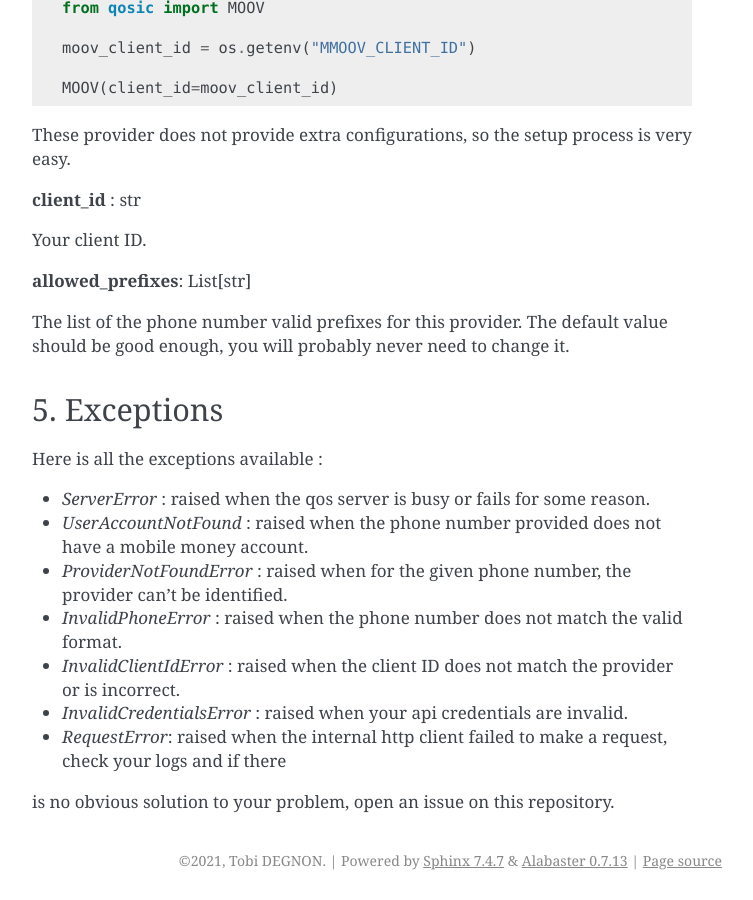
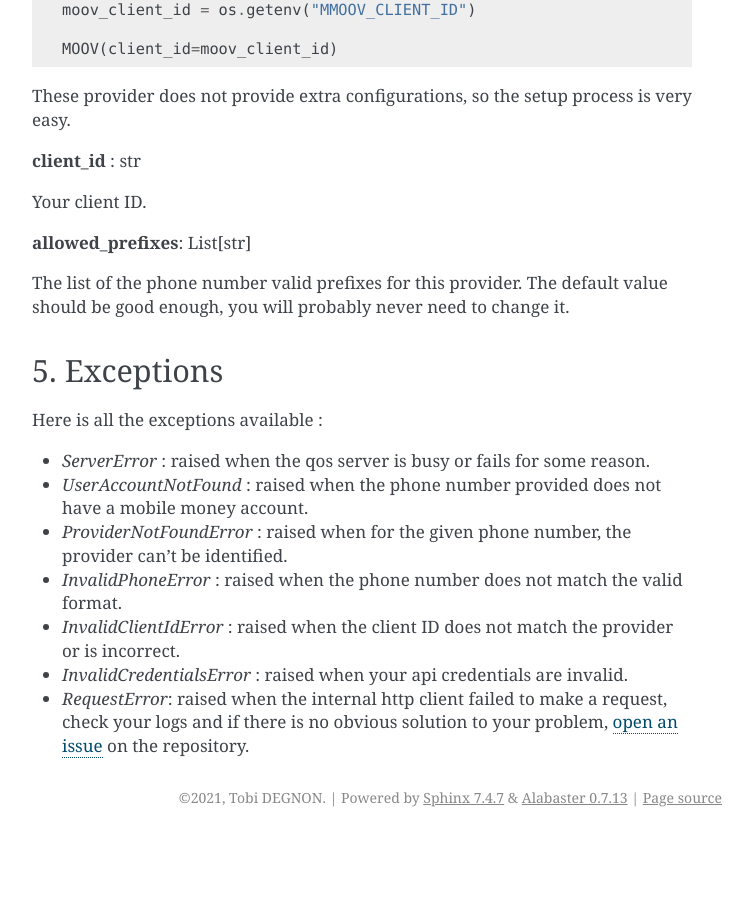
Before and after one commit to Tobi-De/qosic-sdk, a Sphinx documentation site: the page built from docs/usage.rst, in a window 1280 px wide and 900 px high, scrolled down 3344 px. Shown: the whole window, without its empty margins (388-1141 px from the left). Built offline with Sphinx 7.4.7, drawn with Linux system fonts in a browser that asks for light colours; pages that are not in the unit, such as notebooks, are missing from menus; after the commit the page ends 4181 px from its top, so only the background shows below that; some of the changed text lies outside the part shown.

```diff
--- a/docs/usage.rst
+++ b/docs/usage.rst
@@ -128,8 +129,7 @@ The phone number used. Example : 229XXXXXXXX
 There are only two suppored providers for now, MTN and MOOV, and two
 corresponding classes are available for them.
 
-MTN
----
+**MTN**
 
 .. code-block:: python
 
@@ -179,8 +179,7 @@ The list of the phone number valid prefixes for this provider. The default value
 never need to change it.
 
 
-MOOV
-----
+**MOOV**
 
 .. code-block:: python
 
@@ -216,15 +215,10 @@ Here is all the exceptions available :
 - *InvalidPhoneError* : raised when the phone number does not match the valid format.
 - *InvalidClientIdError* : raised when the client ID does not match the provider or is incorrect.
 - *InvalidCredentialsError* : raised when your api credentials are invalid.
-- *RequestError*: raised when the internal http client failed to make a request, check your logs and if there
-is no obvious solution to your problem, open an issue on this repository.
-
-
-
-
-
+- *RequestError*: raised when the internal http client failed to make a request, check your logs and if there is no obvious solution to your problem, `open an issue`_ on the repository.
 
 
 
 
 .. _Qosic: https://www.qosic.com/docs/
+.. _`open an issue`: https://github.com/Tobi-De/qosic-sdk/issues/new
```
Also changed, not shown: other parts of docs/usage.rst (+2 -1 lines), HISTORY.rst (+7 -0 lines), 1 other file.
